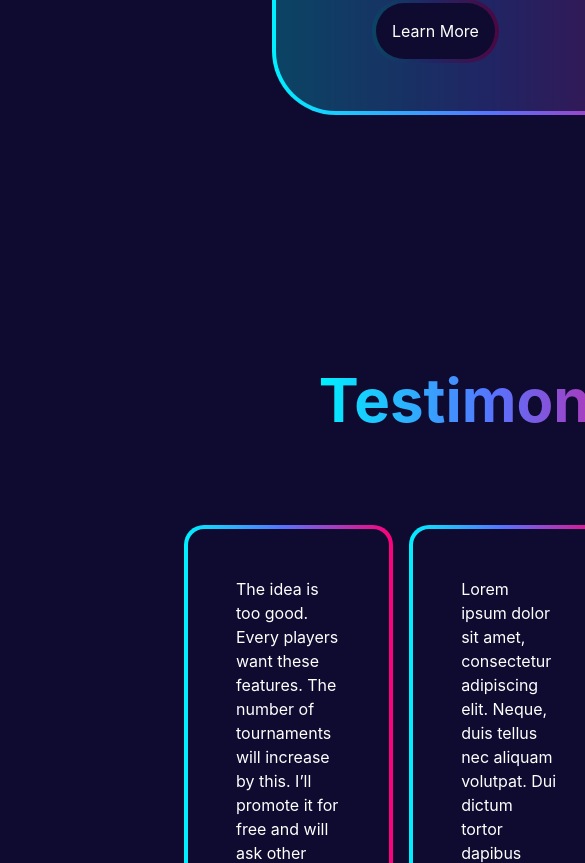
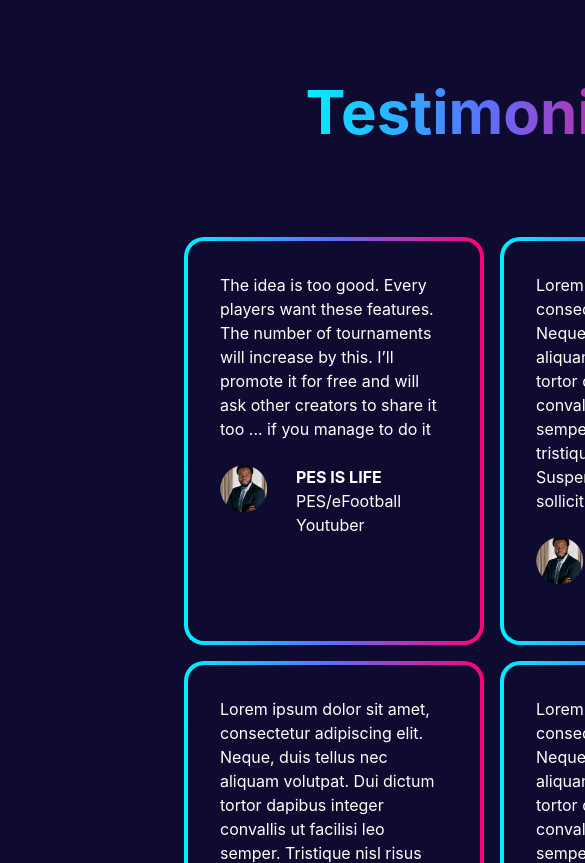
Before and after one commit to Rajaniraiyn/rot-landing-page, a Svelte app: page / in a window 390 px wide. Shown: the part 4360-5223 px from the top of the page, 585 px wide, since content can reach past the window. Built offline with nearby package versions, Linux system fonts and the light colour scheme.

Commit message:
➕Add Responsive features

```diff
--- a/src/components/Host.svelte
+++ b/src/components/Host.svelte
@@ -18,7 +18,7 @@
 
 <style>
     div {
-        margin: 10em 12em;
+        margin: 10em clamp(6em, 50%, 10vw);
         padding: 3em 6em;
         border: 0.5em solid #ffffff;
         border-radius: 4em;
--- a/src/components/TestimonialCard.svelte
+++ b/src/components/TestimonialCard.svelte
@@ -17,7 +17,7 @@
 <style>
     div {
         box-sizing: border-box;
-        padding: 3em;
+        padding: clamp(2em, 50%, 5vw);
         border-radius: 1.25em;
         border: 1px solid #ffffff;
         --color-bg: #0f0b30;
--- a/src/components/Testimonials.svelte
+++ b/src/components/Testimonials.svelte
@@ -83,9 +83,16 @@
     div div {
         display: grid;
         place-items: stretch;
-        grid-template-columns: 1fr 1fr 1fr;
+        grid-template-columns: repeat(3, 1fr);
         grid-gap: 1rem;
         padding: 2em;
         margin-inline: 4.5rem;
     }
+
+    @media (max-width: 768px) {
+        div > div {
+            grid-template-columns: repeat(2, 300px);
+            grid-template-rows: auto;
+        }
+    }
 </style>
```
